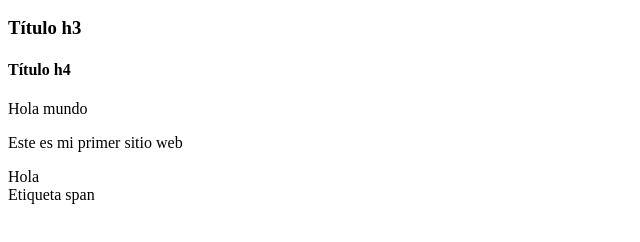
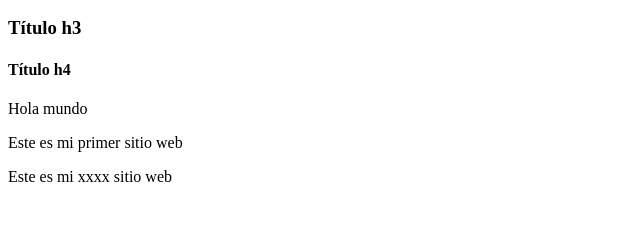
Before and after one commit to pekeniavivi/bootcampfrontend, a plain HTML site: page index.html in a window 1280 px wide. Shown: the part 96-338 px from the top of the page, without its empty margins (0-640 px from the left). Drawn offline with Linux system fonts and the light colour scheme.

Commit message:
Cuarto cambio

```diff
--- a/index.html
+++ b/index.html
@@ -11,15 +11,6 @@
     <p>Hola mundo</p>
     <p>Este es mi primer sitio web</p>
   </div>
-  <div>
-    <label>
-      Hola
-    </label>
-  </div>
-  <div>
-    <span>
-      Etiqueta span
-    </span>
-  </div>
+<p>Este es mi xxxx sitio web</p>
 </body>
 </html>
```
Also changed, not shown: 1 other file.
